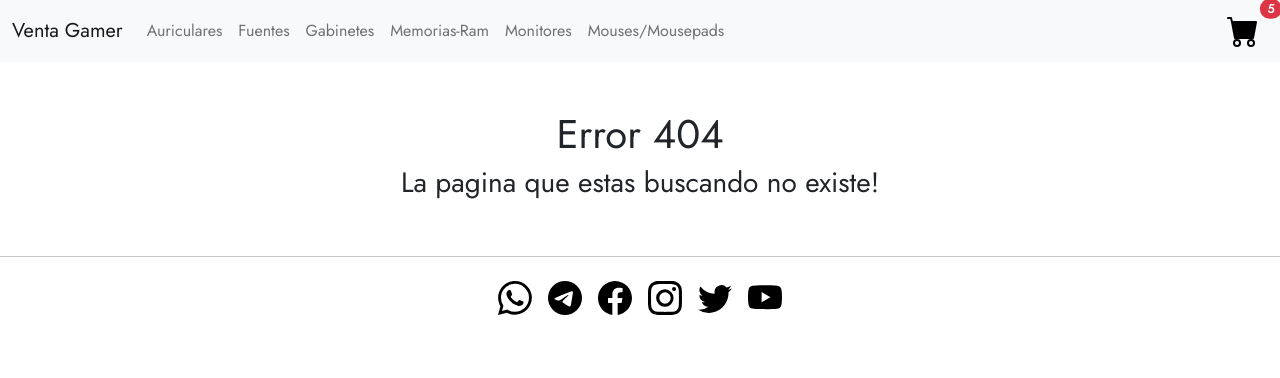
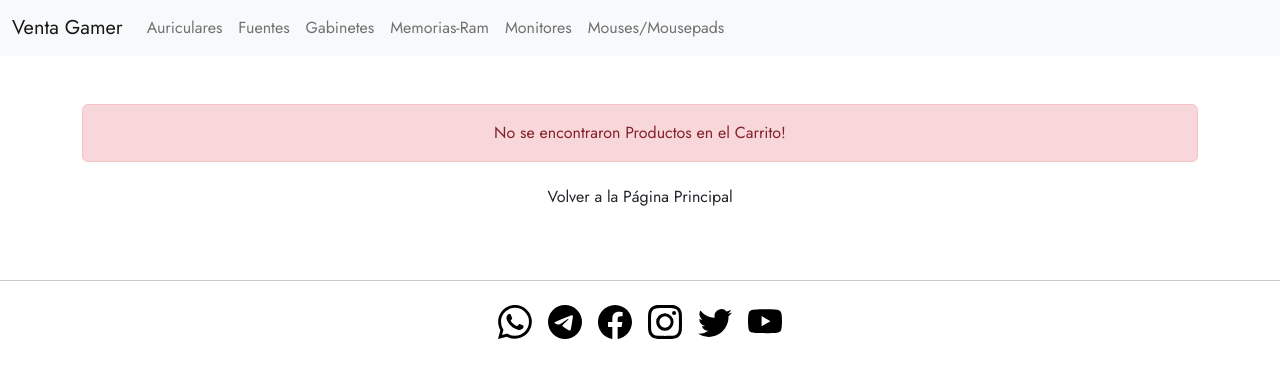
Before and after one commit to JoseMMTW99/ReactJS-TrabajoFinal-JoseMMTW99, a React (Create React App) app: page /cart in a window 1280 px wide. Before the commit this address had no page. Shown: the top 378 px of the page. Built offline with nearby package versions, Linux system fonts and the light colour scheme.

Commit message:
funcionamiento de carrito realizado

```diff
--- a/src/App.jsx
+++ b/src/App.jsx
@@ -6,21 +6,27 @@ import ItemListContainer from './components/ItemListContainer';
 import Footer from './components/Footer';
 import ItemDetailContainer from "./components/ItemDetailContainer";
 import Error404 from "./components/Error404";
+import CartContextProvider from "./components/context/CartContext";
+import Cart from "./components/Cart";
 
 function App() {
     return (
-        <div>
+        <CartContextProvider>
+            <div>
             <BrowserRouter>
                 <Navbar />
                 <Routes>
                     <Route path={"/"} element={<ItemListContainer />} />
                     <Route path={"/category/:id"} element={<ItemListContainer />} />
                     <Route path={"/item/:id"} element={<ItemDetailContainer />} />
+                    <Route path={"/cart"} element={<Cart/>}/>
                     <Route path={"*"} element={<Error404 />} />
                 </Routes>
                 <Footer />
             </BrowserRouter>
         </div>
+        </CartContextProvider>
+
     );
 }
 
--- /dev/null
+++ b/src/components/Cart.jsx
@@ -0,0 +1,63 @@
+import React, { useContext } from "react";
+import {CartContext} from "./context/CartContext";
+import { Link } from "react-router-dom";
+
+const Cart = () => {
+    const {cart, removeItem, clear, cartTotal, sumTotal} = useContext(CartContext);
+
+    if (cartTotal() === 0) {
+        return (
+            <div className="container py-5">
+                <div className="row">
+                    <div className="col-md-12 text-center">
+                        <div className="alert alert-danger" role="alert">No se encontraron Productos en el Carrito!</div>
+                        <Link to={"/"} className="btn fondoNaranja">Volver a la Página Principal</Link>
+                    </div>
+                </div>
+            </div>
+        )
+    }
+
+    return (
+        <div className="container py-5">
+            <div className="row">
+                <div className="col-md-12">
+                    <table className="table">
+                        <thead>
+                            <tr>
+                                <th scope="col" className="text-end" colSpan={5}><Link onClick={clear} className="btn fondoNaranja" title="Vaciar Carrito">Vaciar Carrito</Link></th>
+                            </tr>
+                            <tr>
+                                <th scope="col">&nbsp;</th>
+                                <th scope="col">Producto</th>
+                                <th scope="col" className="text-center">Cantidad</th>
+                                <th scope="col" className="text-center">Precio</th>
+                                <th scope="col">&nbsp;</th>
+                            </tr>
+                        </thead>
+                        <tbody>
+                            {cart.map(item => (
+                                <tr key={item.id}>
+                                    <td><img src={item.imagen} alt={item.nombre} width={64} /></td>
+                                    <td className="align-middle">{item.nombre}</td>
+                                    <td className="align-middle">{item.id}</td>
+                                    <td className="text-center align-middle">{item.quantity}</td>
+                                    <td className="text-center align-middle">${item.quantity * item.precio}</td>
+                                    <td className="text-end align-middle"><Link onClick={() => {removeItem(item.id)}} title="Eliminar Producto"><img src={"images/0.trash.svg"} alt={"Eliminar Producto"} width={24} /></Link></td>
+                                </tr>
+                            ))}
+                            <tr>
+                                <td colSpan={3}>&nbsp;</td>
+                                <td className="text-center">Suma Total</td>
+                                <td className="text-center"><b>${sumTotal()}</b></td>
+                                <td>&nbsp;</td>
+                            </tr>
+                        </tbody>
+                    </table>
+                </div>
+            </div>
+        </div>
+    )
+}
+
+export default Cart;
--- a/src/components/CartWidget.jsx
+++ b/src/components/CartWidget.jsx
@@ -1,14 +1,15 @@
-import React from "react";
+import React, { useContext } from "react";
+import { CartContext } from "./context/CartContext";
+import { Link } from "react-router-dom";
 
 const CartWidget = () => {
-    return (
-        <div>
-            <button type="button" className="btn bg-light position-relative">
-                <img src="../images/0.carrito.svg" alt="Carrito" width={32}/>
-                <span className="position-absolute top-0 start-100 translate-middle badge rounded-pill bg-danger">5</span>
-            </button>
-        </div>
-    )
+    const {cartTotal} = useContext(CartContext);
+
+    return cartTotal() ? <Link to={"/cart"} className="btn fondoNaranja position-relative" title="Ir al Carrito">
+            <img src={"/images/0.carrito.svg"} alt={"Carrito"} width={24} />
+            <span className="position-absolute top-0 start-100 translate-middle badge rounded-pill bg-danger">{cartTotal()}</span>
+        </Link> : "";
+
 }
 
 export default CartWidget;
--- a/src/components/ItemCount.jsx
+++ b/src/components/ItemCount.jsx
@@ -1,11 +1,13 @@
 import React, { useEffect } from "react";
 import { useState } from "react";
+import { Link } from "react-router-dom";
 
-const ItemCount = ({ stockItems }) => {
-    const [counter, setCounter] = useState(1);
-    const [stock, setStock] = useState(stockItems);
+const ItemCount = ({ stockItems, onAdd }) => {
+    const [counter, setCounter] = useState (1);
+    const [stock, setStock] = useState (stockItems);
+    const [vendido, setVendido] = useState (false);
+    console.log(stockItems);
     console.log(stock);
-    console.log(stockItems);
 
     const incrementarStock = () => {
         if (counter < stock) {
@@ -18,12 +20,12 @@ const ItemCount = ({ stockItems }) => {
         }
     }
 
-    const onAdd = () => {
-        if (counter <= stock) {
-            setStock(stock - counter);
-            setCounter(1);
-            console.log("Agregaste " + counter + " productos al Carrito!");
-        }
+    const agregarAlCarrito = (quantity) => {
+        setStock(stock-quantity);
+        setVendido(true);
+        onAdd(quantity);
+        setCounter(1);
+        console.log("Agregaste " + counter + " productos al Carrito!");
     }
 
     useEffect(()=>{
@@ -43,7 +45,7 @@ const ItemCount = ({ stockItems }) => {
             </div>
             <div className="row">
                 <div className="col-md-12 mb-3">
-                    <button className="btn btn-outline-primary" onClick={onAdd}>Agregar al carrito</button>
+                    {vendido ? <Link to={"/cart"} className="btn btn-outline-primary">Ir al Carrito</Link>: <button className="btn btn-outline-primary" onClick={()=>{agregarAlCarrito(counter)}}>Agregar al carrito</button>}
                 </div>
             </div>
         </div>
--- a/src/components/ItemDetail.jsx
+++ b/src/components/ItemDetail.jsx
@@ -1,8 +1,13 @@
-import React from "react";
+import React, { useContext } from "react";
+import { CartContext } from "./context/CartContext";
 import ItemCount from "./ItemCount";
 
 const ItemDetail=({item})=>{
+    const {addItem} = useContext(CartContext);
 
+    const onAdd = (quantity) =>{
+        addItem(item, quantity);
+    }
     return(
         <div className="row">
             <div className="col-md-6 offset-md-3 text-center">
@@ -10,8 +15,9 @@ const ItemDetail=({item})=>{
                 <h1>{item.nombre}</h1>
                 <p>{item.descripcion}</p>
                 <p><b>${item.precio}</b></p>
+                <p>Stock:{item.stock}</p>
+                <ItemCount stockItems={10} onAdd={onAdd}/>
             </div>
-            <ItemCount stockItems={15}/>
         </div>
     )
 }
--- /dev/null
+++ b/src/components/context/CartContext.jsx
@@ -0,0 +1,46 @@
+import React, { useState, createContext } from "react";
+
+export const CartContext = createContext();
+
+const CartContextProvider = ({children}) => {
+    const [cart, setCart] = useState([]);
+
+    const addItem = (item, quantity) => {
+        if (isInCart(item.id)) {
+            let pos = cart.findIndex(x => x.id === item.id);
+            cart[pos].quantity += quantity;
+            setCart([...cart]);
+        } else {
+            setCart([...cart, {...item, quantity:quantity}]);
+        }
+    }
+
+    const removeItem = (id) => {
+        const products = cart.filter(x => x.id !== id);
+        setCart(products);
+    }
+
+    const clear = () => {
+        setCart([]);
+    };
+
+    const isInCart = (id) => {
+        return cart.some(x => x.id === id);
+    }
+
+    const cartTotal = () => {
+        return cart.reduce((total, item) => total += item.quantity, 0);
+    }
+
+    const sumTotal = () => {
+        return cart.reduce((total, item) => total += item.quantity * item.precio, 0);
+    }
+
+    return (
+        <CartContext.Provider value={{cart, addItem, removeItem, clear, cartTotal, sumTotal}}>
+            {children}
+        </CartContext.Provider>
+    )
+}
+
+export default CartContextProvider;
```
Also changed, not shown: public/images/0.trash.svg (added), src/logo.svg (deleted).
